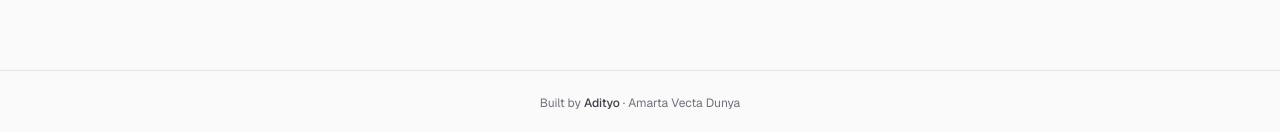
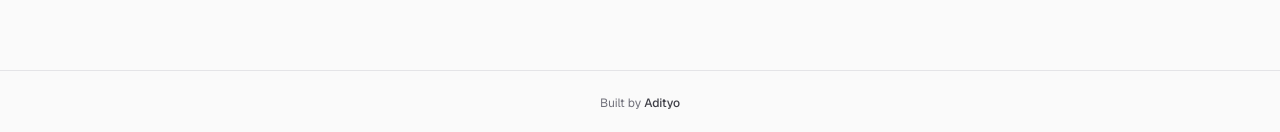
Before and after one commit to adityoarr/comments-plugin, a Next.js app: page /comments-plugin/ in a window 1280 px wide. Shown: the part 988-1120 px from the top of the page. Built offline with nearby package versions, Linux system fonts and the light colour scheme.

Commit message:
menghilangkan amarta

```diff
--- a/src/app/page.tsx
+++ b/src/app/page.tsx
@@ -95,8 +95,7 @@ export default function Home() {
           className="font-medium text-zinc-700 hover:underline dark:text-zinc-300"
         >
           Adityo
-        </a>{" "}
-        · Amarta Vecta Dunya
+        </a>
       </footer>
     </div>
   );
```
